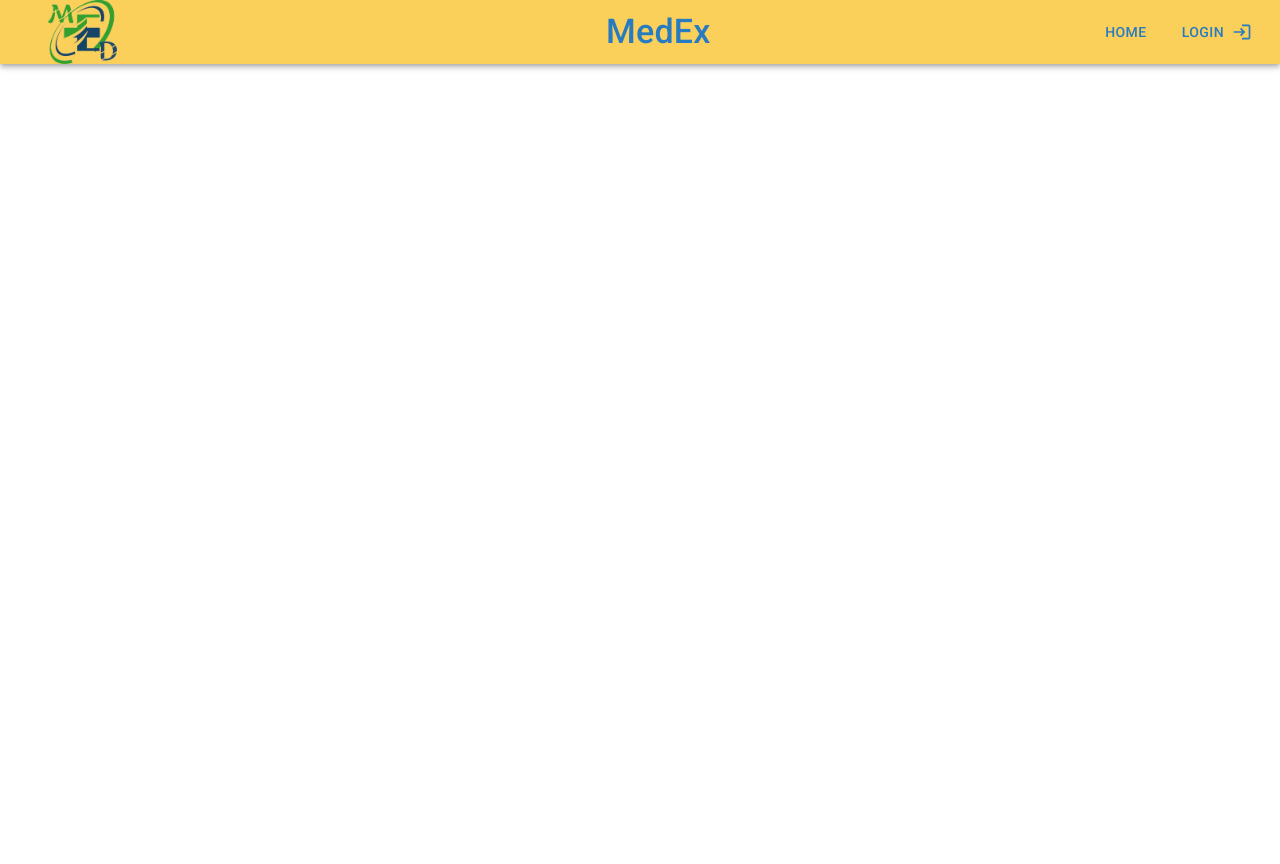
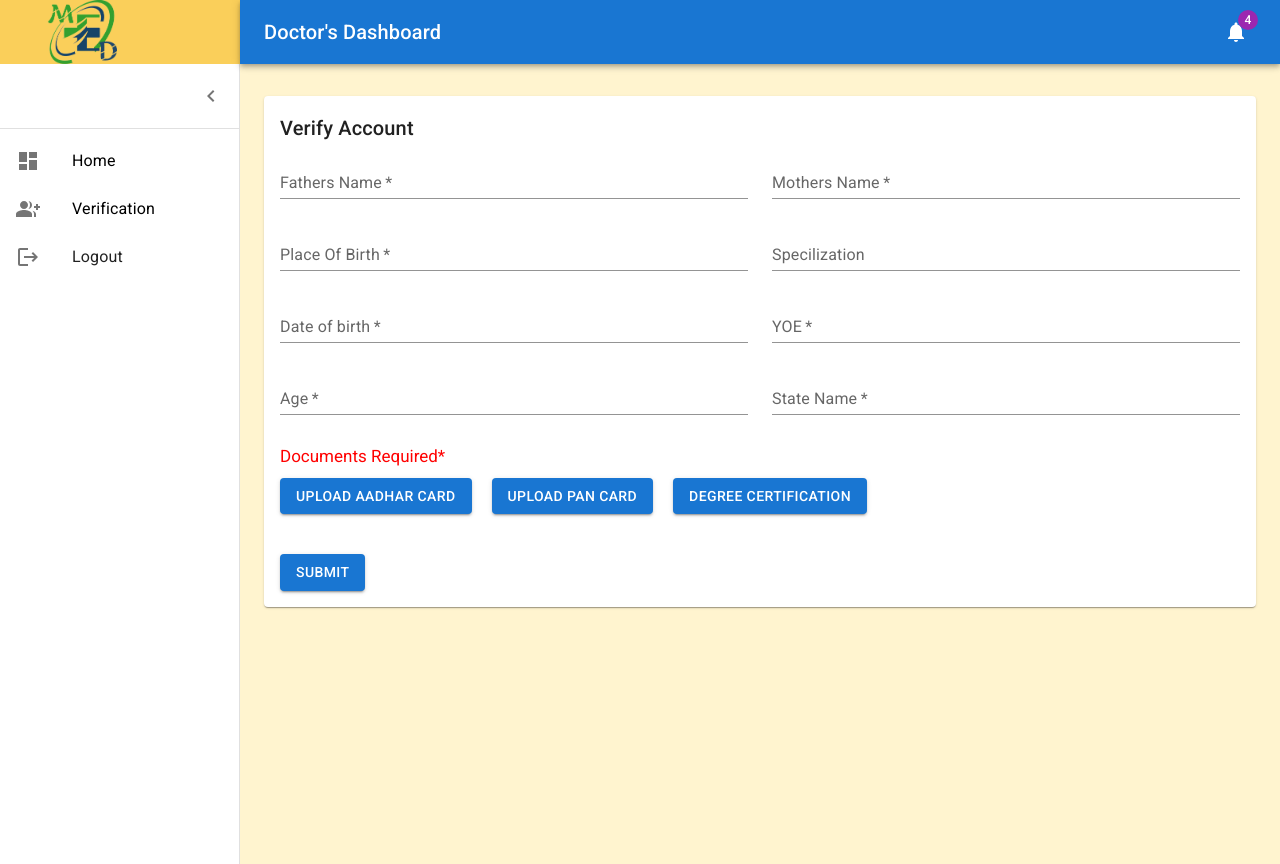
Before and after one commit to GMohammadAli/MedEx, a React (Create React App) app in the folder medex_frontend/: page /dashboard/verify in a window 1280 px wide. Before the commit this address had no page. Before the commit the page ends 800 px from the top, so only its background shows below. Built offline with nearby package versions, Linux system fonts and the light colour scheme.

Commit message:
verification form added

```diff
--- a/medex_frontend/src/App.js
+++ b/medex_frontend/src/App.js
@@ -36,7 +36,7 @@ function App() {
             <Route path="/forgotPassword" element={<ForgotPassword />} />
             <Route path="dashboard" element={<Dashboard />}>
               <Route path="" element={<Main />} />
-              <Route path="adduser" element={<AddUser />} />
+              <Route path="verify" element={<AddUser />} />
             </Route>
           </Routes>
         </Box>
--- a/medex_frontend/src/components/Sidebar.js
+++ b/medex_frontend/src/components/Sidebar.js
@@ -22,7 +22,7 @@ export const Sidebar = (
     </Link>
     <Link
       style={{ textDecoration: "none", color: "#000", fontSize: "1rem" }}
-      to="adduser"
+      to="verify"
     >
       <ListItemButton>
         <ListItemIcon>
--- a/medex_frontend/src/pages/addUser.js
+++ b/medex_frontend/src/pages/addUser.js
@@ -2,6 +2,10 @@ import React from "react";
 import Container from "@mui/material/Container";
 import Grid from "@mui/material/Grid";
 import Paper from "@mui/material/Paper";
+
+import Typography from "@mui/material/Typography";
+import TextField from "@mui/material/TextField";
+import { Button } from "@mui/material";
 
 export default function AddUser() {
   return (
@@ -9,32 +13,129 @@ export default function AddUser() {
       <Container maxWidth="lg" sx={{ mt: 4, mb: 4 }}>
         <Grid container spacing={3}>
           {/* Chart */}
-          <Grid item xs={12} md={8} lg={9}>
-            <Paper
-              sx={{
-                p: 2,
-                display: "flex",
-                flexDirection: "column",
-                height: 240,
-              }}
-            ></Paper>
-          </Grid>
-          {/* Recent Deposits */}
-          <Grid item xs={12} md={4} lg={3}>
-            <Paper
-              sx={{
-                p: 2,
-                display: "flex",
-                flexDirection: "column",
-                height: 240,
-              }}
-            ></Paper>
-          </Grid>
           {/* Recent Orders */}
           <Grid item xs={12}>
-            <Paper
-              sx={{ p: 2, display: "flex", flexDirection: "column" }}
-            ></Paper>
+            <Paper sx={{ p: 2, display: "flex", flexDirection: "column" }}>
+              <Typography variant="h6" gutterBottom>
+                Verify Account
+              </Typography>
+              <Grid container spacing={3}>
+                <Grid item xs={12} sm={6}>
+                  <TextField
+                    required
+                    id="fathersName"
+                    name="fathersName"
+                    label="Fathers Name"
+                    fullWidth
+                    autoComplete="family-name"
+                    variant="standard"
+                  />
+                </Grid>
+                <Grid item xs={12} sm={6}>
+                  <TextField
+                    required
+                    id="mothersName"
+                    name="mothersName"
+                    label="Mothers Name"
+                    fullWidth
+                    autoComplete="shipping address-line1"
+                    variant="standard"
+                  />
+                </Grid>
+                <Grid item xs={12} sm={6}>
+                  <TextField
+                    required
+                    label="Place Of Birth"
+                    fullWidth
+                    variant="standard"
+                  />
+                </Grid>
+                <Grid item xs={12} sm={6}>
+                  <TextField
+                    label="Specilization"
+                    fullWidth
+                    variant="standard"
+                  />
+                </Grid>
+                <Grid item xs={12} sm={6}>
+                  <TextField
+                    required
+                    label="Date of birth"
+                    fullWidth
+                    autoComplete="shipping postal-code"
+                    variant="standard"
+                  />
+                </Grid>
+                <Grid item xs={12} sm={6}>
+                  <TextField
+                    required
+                    label="YOE"
+                    fullWidth
+                    autoComplete="shipping country"
+                    variant="standard"
+                  />
+                </Grid>
+                <Grid item xs={12} sm={6}>
+                  <TextField
+                    required
+                    label="Age"
+                    fullWidth
+                    autoComplete="shipping country"
+                    variant="standard"
+                  />
+                </Grid>
+                <Grid item xs={12} sm={6}>
+                  <TextField
+                    required
+                    label="State Name"
+                    fullWidth
+                    autoComplete="shipping country"
+                    variant="standard"
+                  />
+                </Grid>
+              </Grid>
+              <Typography
+                style={{ fontSize: "17px" }}
+                variant="h5"
+                marginTop="30px"
+                marginBottom="10px"
+                color="red"
+                gutterBottom
+              >
+                Documents Required*
+              </Typography>
+              <Grid item xs={12}>
+                <Button variant="contained" component="label">
+                  Upload Aadhar Card
+                  <input type="file" hidden />
+                </Button>
+                <Button
+                  style={{ marginLeft: "20px" }}
+                  variant="contained"
+                  component="label"
+                >
+                  Upload Pan Card
+                  <input type="file" hidden />
+                </Button>
+                <Button
+                  style={{ marginLeft: "20px" }}
+                  variant="contained"
+                  component="label"
+                >
+                  Degree Certification
+                  <input type="file" hidden />
+                </Button>
+              </Grid>
+              <Grid item xs={12}>
+                <Button
+                  style={{ marginTop: "40px" }}
+                  variant="contained"
+                  component="label"
+                >
+                  Submit
+                </Button>
+              </Grid>
+            </Paper>
           </Grid>
         </Grid>
       </Container>
```
